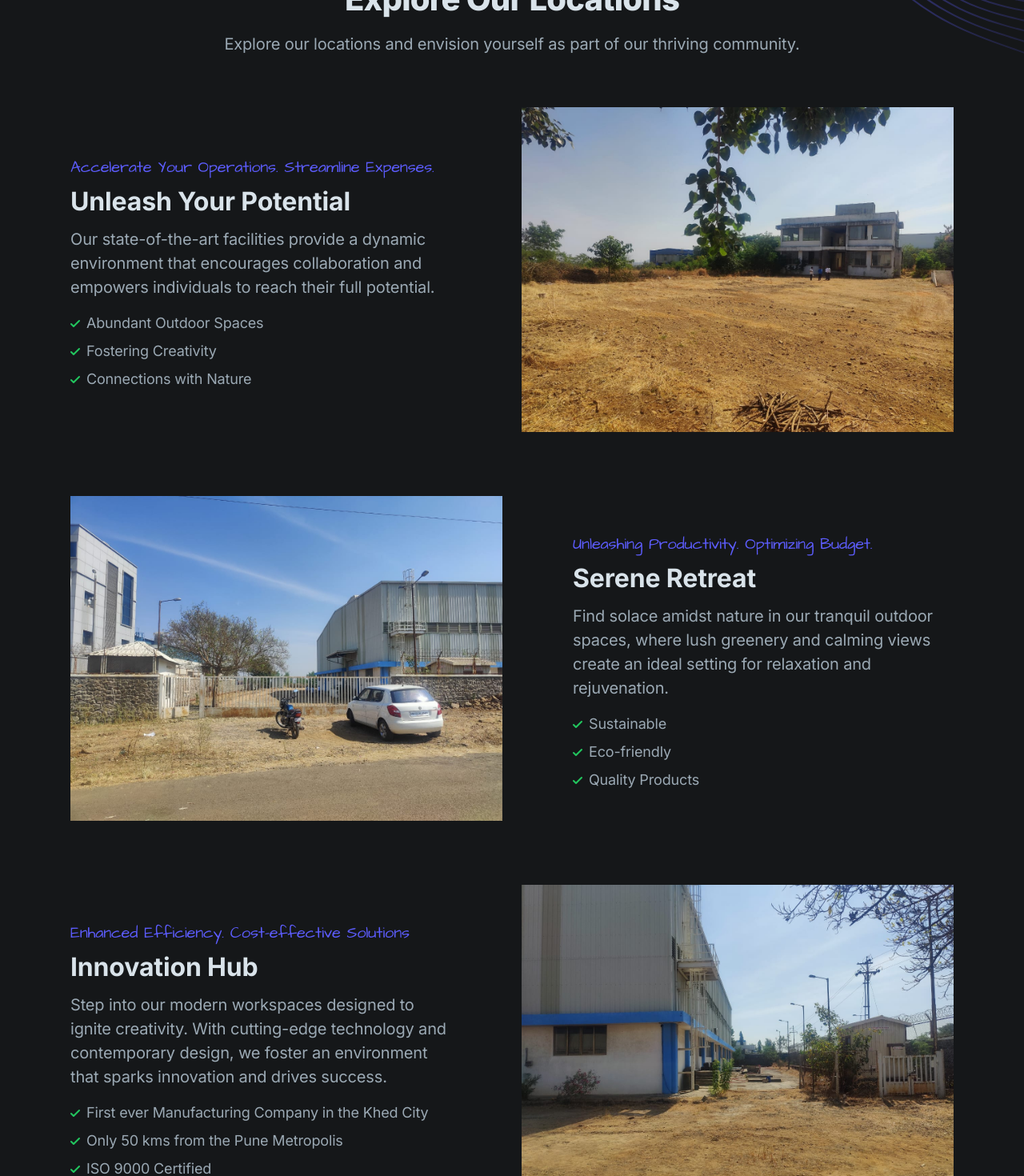
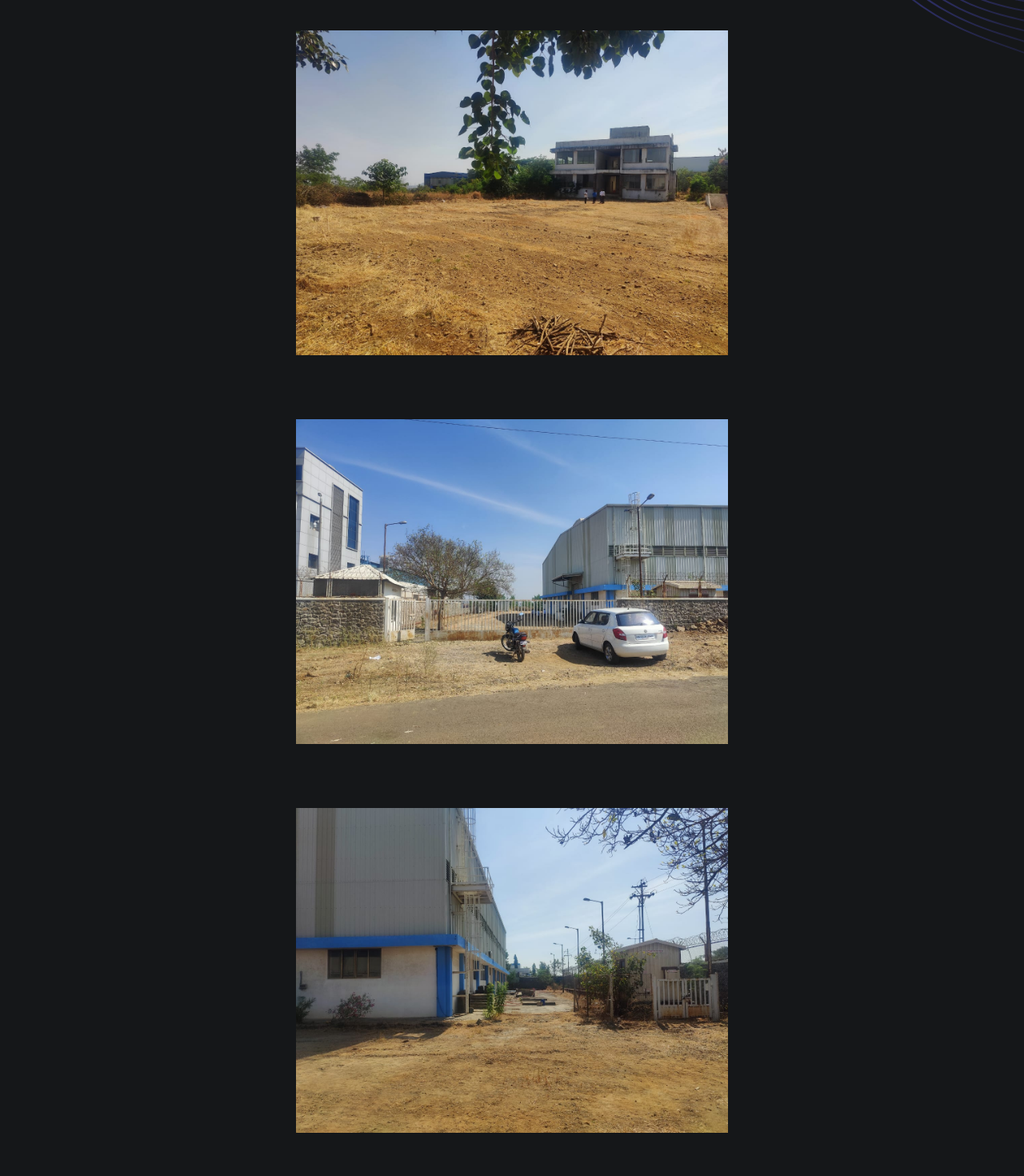
Before and after one commit to works-nikhil/cirp9planets, a Next.js app: page / in a window 1280 px wide. Shown: the part 160-1630 px from the top of the page at 80% size. Built offline with nearby package versions, Linux system fonts and the light colour scheme.

Commit message:
home page changes

```diff
--- a/app/(auth)/contactus/page.tsx
+++ b/app/(auth)/contactus/page.tsx
@@ -23,7 +23,7 @@ import Footer from '@/components/ui/footer'
                 <div className="flex flex-wrap -mx-3">
                   <div className="w-full px-3">
                     <div className="btn px-0 text-white bg-red-600 hover:bg-red-700 w-full relative flex items-center">
-                      <span className="h-6 flex items-center border-r border-white border-opacity-25 mr-4">WORLD HEADQUARTERS</span>
+                      <span className="h-6 flex items-center border-r border-white border-opacity-25 mr-4">REGISTERED OFFICE</span>
                     </div>
                   </div>
                 </div>
--- a/components/zigzag.tsx
+++ b/components/zigzag.tsx
@@ -9,129 +9,69 @@ export default function Zigzag() {
     <section>
       <div className="max-w-6xl mx-auto px-4 sm:px-6">
         <div className="py-12 md:py-20 border-t border-gray-800">
-
           {/* Section header */}
           <div className="max-w-3xl mx-auto text-center pb-12 md:pb-16">
-            <div className="inline-flex text-sm font-semibold py-1 px-3 m-2 text-green-600 bg-green-200 rounded-full mb-4">Welcome to 9Planets Products Pvt. Ltd.</div>
-            <h1 className="h2 mb-4">Explore Our Locations</h1>
-            <p className="text-xl text-gray-400">Explore our locations and envision yourself as part of our thriving community.</p>
+            <div className="inline-flex text-sm font-semibold py-1 px-3 m-2 text-green-600 bg-green-200 rounded-full mb-4">
+              Welcome to 9Planets Products Pvt. Ltd.
+            </div>
+            {/* <h1 className="h2 mb-4">Explore Our Locations</h1>
+            <p className="text-xl text-gray-400">Explore our locations and envision yourself as part of our thriving community.</p> */}
           </div>
 
           {/* Items */}
           <div className="grid gap-20">
-
-            {/* 1st item */}
-            <div className="md:grid md:grid-cols-12 md:gap-6 items-center">
+            <div className="flex justify-center items-center">
               {/* Image */}
-              <div className="max-w-xl md:max-w-none md:w-full mx-auto md:col-span-5 lg:col-span-6 mb-8 md:mb-0 md:order-1" data-aos="fade-up">
-                <Image className="max-w-full mx-auto md:max-w-none h-auto" src={FeatImage01} width={540} height={405} alt="Features 01" />
-              </div>
-              {/* Content */}
-              <div className="max-w-xl md:max-w-none md:w-full mx-auto md:col-span-7 lg:col-span-6" data-aos="fade-right">
-                <div className="md:pr-4 lg:pr-12 xl:pr-16">
-                  <div className="font-architects-daughter text-xl text-purple-600 mb-2">Accelerate Your Operations. Streamline Expenses.</div>
-                  <h3 className="h3 mb-3">Unleash Your Potential</h3>
-                  <p className="text-xl text-gray-400 mb-4">Our state-of-the-art facilities provide a dynamic environment that encourages collaboration and empowers individuals to reach their full potential.</p>
-                  <ul className="text-lg text-gray-400 -mb-2">
-                    <li className="flex items-center mb-2">
-                      <svg className="w-3 h-3 fill-current text-green-500 mr-2 shrink-0" viewBox="0 0 12 12" xmlns="http://www.w3.org/2000/svg">
-                        <path d="M10.28 2.28L3.989 8.575 1.695 6.28A1 1 0 00.28 7.695l3 3a1 1 0 001.414 0l7-7A1 1 0 0010.28 2.28z" />
-                      </svg>
-                      <span>Abundant Outdoor Spaces</span>
-                    </li>
-                    <li className="flex items-center mb-2">
-                      <svg className="w-3 h-3 fill-current text-green-500 mr-2 shrink-0" viewBox="0 0 12 12" xmlns="http://www.w3.org/2000/svg">
-                        <path d="M10.28 2.28L3.989 8.575 1.695 6.28A1 1 0 00.28 7.695l3 3a1 1 0 001.414 0l7-7A1 1 0 0010.28 2.28z" />
-                      </svg>
-                      <span>Fostering Creativity</span>
-                    </li>
-                    <li className="flex items-center">
-                      <svg className="w-3 h-3 fill-current text-green-500 mr-2 shrink-0" viewBox="0 0 12 12" xmlns="http://www.w3.org/2000/svg">
-                        <path d="M10.28 2.28L3.989 8.575 1.695 6.28A1 1 0 00.28 7.695l3 3a1 1 0 001.414 0l7-7A1 1 0 0010.28 2.28z" />
-                      </svg>
-                      <span>Connections with Nature</span>
-                    </li>
-                  </ul>
-                </div>
+              <div
+                className="max-w-xl md:max-w-none md:w-full mx-auto md:col-span-5 lg:col-span-6 mb-8 md:mb-0 md:order-1"
+                data-aos="fade-up"
+              >
+                <Image
+                  className="max-w-full mx-auto md:max-w-none h-auto"
+                  src={FeatImage01}
+                  width={540}
+                  height={405}
+                  alt="Features 01"
+                />
               </div>
             </div>
 
             {/* 2nd item */}
-            <div className="md:grid md:grid-cols-12 md:gap-6 items-center">
+            <div className="flex justify-center items-center">
               {/* Image */}
-              <div className="max-w-xl md:max-w-none md:w-full mx-auto md:col-span-5 lg:col-span-6 mb-8 md:mb-0 rtl" data-aos="fade-up">
-                <Image className="max-w-full mx-auto md:max-w-none h-auto" src={FeatImage02} width={540} height={405} alt="Features 02" />
-              </div>
-              {/* Content */}
-              <div className="max-w-xl md:max-w-none md:w-full mx-auto md:col-span-7 lg:col-span-6" data-aos="fade-left">
-                <div className="md:pl-4 lg:pl-12 xl:pl-16">
-                  <div className="font-architects-daughter text-xl text-purple-600 mb-2">Unleashing Productivity. Optimizing Budget.</div>
-                  <h3 className="h3 mb-3">Serene Retreat</h3>
-                  <p className="text-xl text-gray-400 mb-4">Find solace amidst nature in our tranquil outdoor spaces, where lush greenery and calming views create an ideal setting for relaxation and rejuvenation.</p>
-                  <ul className="text-lg text-gray-400 -mb-2">
-                    <li className="flex items-center mb-2">
-                      <svg className="w-3 h-3 fill-current text-green-500 mr-2 shrink-0" viewBox="0 0 12 12" xmlns="http://www.w3.org/2000/svg">
-                        <path d="M10.28 2.28L3.989 8.575 1.695 6.28A1 1 0 00.28 7.695l3 3a1 1 0 001.414 0l7-7A1 1 0 0010.28 2.28z" />
-                      </svg>
-                      <span>Sustainable</span>
-                    </li>
-                    <li className="flex items-center mb-2">
-                      <svg className="w-3 h-3 fill-current text-green-500 mr-2 shrink-0" viewBox="0 0 12 12" xmlns="http://www.w3.org/2000/svg">
-                        <path d="M10.28 2.28L3.989 8.575 1.695 6.28A1 1 0 00.28 7.695l3 3a1 1 0 001.414 0l7-7A1 1 0 0010.28 2.28z" />
-                      </svg>
-                      <span>Eco-friendly </span>
-                    </li>
-                    <li className="flex items-center">
-                      <svg className="w-3 h-3 fill-current text-green-500 mr-2 shrink-0" viewBox="0 0 12 12" xmlns="http://www.w3.org/2000/svg">
-                        <path d="M10.28 2.28L3.989 8.575 1.695 6.28A1 1 0 00.28 7.695l3 3a1 1 0 001.414 0l7-7A1 1 0 0010.28 2.28z" />
-                      </svg>
-                      <span>Quality Products</span>
-                    </li>
-                  </ul>
-                </div>
+              <div
+                className="max-w-xl md:max-w-none md:w-full mx-auto md:col-span-5 lg:col-span-6 mb-8 md:mb-0 md:order-1"
+                data-aos="fade-up"
+              >
+                <Image
+                  className="max-w-full mx-auto md:max-w-none h-auto"
+                  src={FeatImage02}
+                  width={540}
+                  height={405}
+                  alt="Features 01"
+                />
               </div>
             </div>
 
             {/* 3rd item */}
-            <div className="md:grid md:grid-cols-12 md:gap-6 items-center">
+            <div className="flex justify-center items-center">
               {/* Image */}
-              <div className="max-w-xl md:max-w-none md:w-full mx-auto md:col-span-5 lg:col-span-6 mb-8 md:mb-0 md:order-1" data-aos="fade-up">
-                <Image className="max-w-full mx-auto md:max-w-none h-auto" src={FeatImage03} width={540} height={405} alt="Features 03" />
-              </div>
-              {/* Content */}
-              <div className="max-w-xl md:max-w-none md:w-full mx-auto md:col-span-7 lg:col-span-6" data-aos="fade-right">
-                <div className="md:pr-4 lg:pr-12 xl:pr-16">
-                  <div className="font-architects-daughter text-xl text-purple-600 mb-2">Enhanced Efficiency. Cost-effective Solutions</div>
-                  <h3 className="h3 mb-3">Innovation Hub</h3>
-                  <p className="text-xl text-gray-400 mb-4"> Step into our modern workspaces designed to ignite creativity. With cutting-edge technology and contemporary design, we foster an environment that sparks innovation and drives success.</p>
-                  <ul className="text-lg text-gray-400 -mb-2">
-                    <li className="flex items-center mb-2">
-                      <svg className="w-3 h-3 fill-current text-green-500 mr-2 shrink-0" viewBox="0 0 12 12" xmlns="http://www.w3.org/2000/svg">
-                        <path d="M10.28 2.28L3.989 8.575 1.695 6.28A1 1 0 00.28 7.695l3 3a1 1 0 001.414 0l7-7A1 1 0 0010.28 2.28z" />
-                      </svg>
-                      <span>First ever Manufacturing Company in the Khed City</span>
-                    </li>
-                    <li className="flex items-center mb-2">
-                      <svg className="w-3 h-3 fill-current text-green-500 mr-2 shrink-0" viewBox="0 0 12 12" xmlns="http://www.w3.org/2000/svg">
-                        <path d="M10.28 2.28L3.989 8.575 1.695 6.28A1 1 0 00.28 7.695l3 3a1 1 0 001.414 0l7-7A1 1 0 0010.28 2.28z" />
-                      </svg>
-                      <span>Only 50 kms from the Pune Metropolis</span>
-                    </li>
-                    <li className="flex items-center">
-                      <svg className="w-3 h-3 fill-current text-green-500 mr-2 shrink-0" viewBox="0 0 12 12" xmlns="http://www.w3.org/2000/svg">
-                        <path d="M10.28 2.28L3.989 8.575 1.695 6.28A1 1 0 00.28 7.695l3 3a1 1 0 001.414 0l7-7A1 1 0 0010.28 2.28z" />
-                      </svg>
-                      <span>ISO 9000 Certified</span>
-                    </li>
-                  </ul>
-                </div>
+              <div
+                className="max-w-xl md:max-w-none md:w-full mx-auto md:col-span-5 lg:col-span-6 mb-8 md:mb-0 md:order-1"
+                data-aos="fade-up"
+              >
+                <Image
+                  className="max-w-full mx-auto md:max-w-none h-auto"
+                  src={FeatImage03}
+                  width={540}
+                  height={405}
+                  alt="Features 01"
+                />
               </div>
             </div>
-
           </div>
-
         </div>
       </div>
     </section>
-  )
+  );
 }
```
